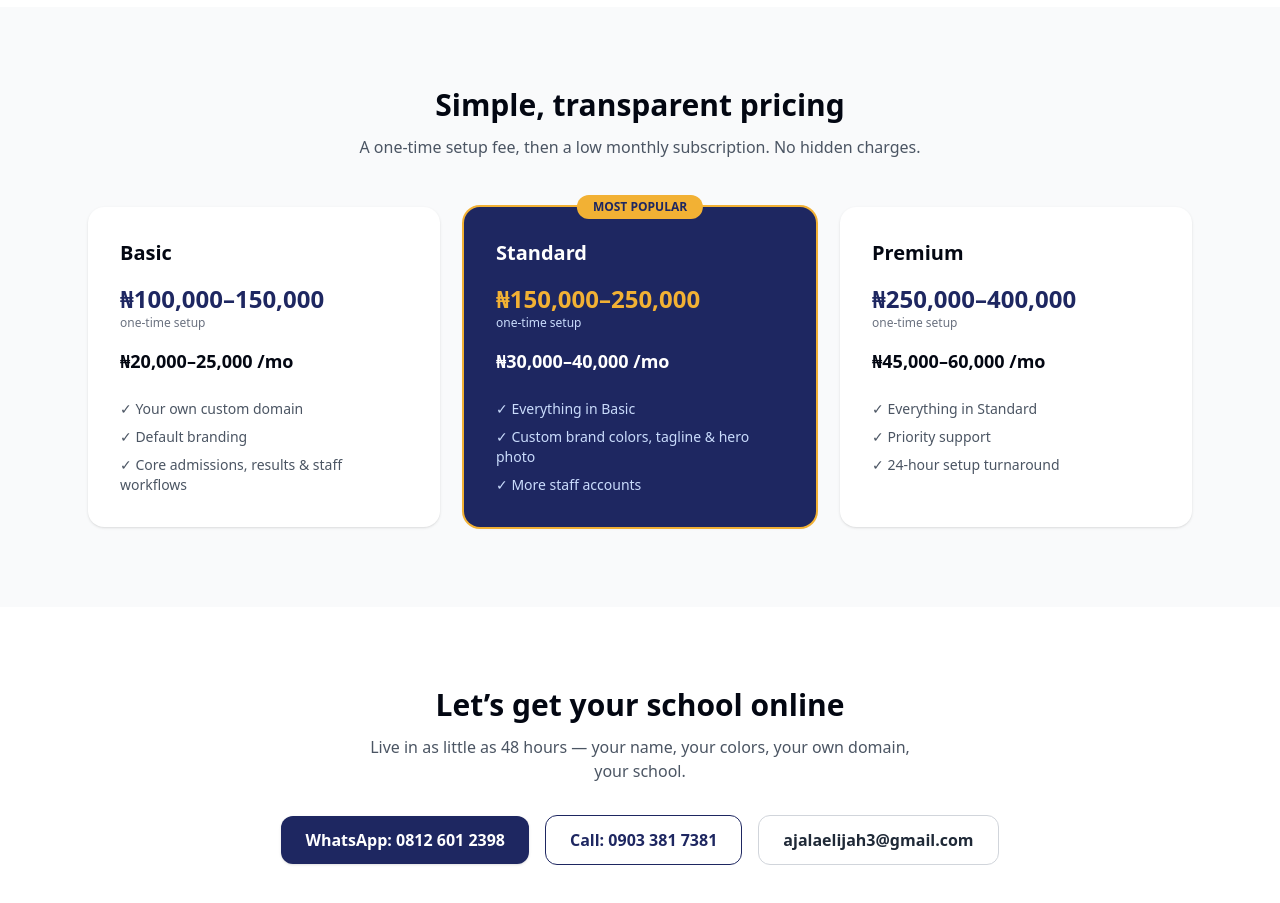
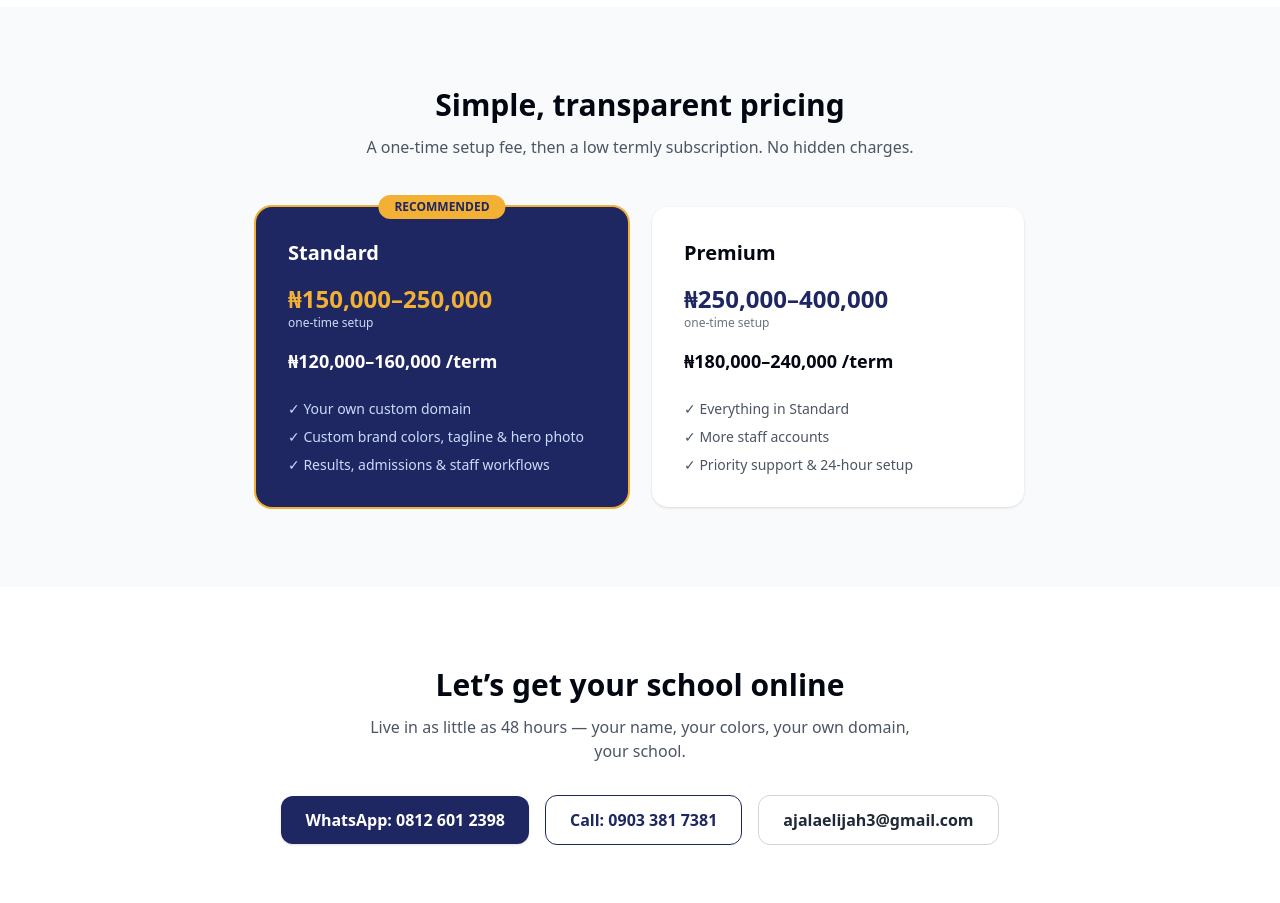
Before and after one commit to Gibbie03/Intellect-schools, a Next.js app: page / in a window 1280 px wide. Shown: the part 1160-2063 px from the top of the page. Built offline with nearby package versions, Linux system fonts and the light colour scheme; no server answers; the database is empty.

Commit message:
Collapse landing page pricing to two tiers, billed per term
Drop Basic now that custom colors and a custom domain are baseline for
every school — Standard becomes the entry tier, Premium stays the upsell
(more staff accounts, priority support, faster setup).

```diff
--- a/components/LandingPage.tsx
+++ b/components/LandingPage.tsx
@@ -36,24 +36,17 @@ const features = [
 
 const tiers = [
   {
-    name: 'Basic',
-    setup: '₦100,000–150,000',
-    monthly: '₦20,000–25,000',
-    features: ['Your own custom domain', 'Default branding', 'Core admissions, results & staff workflows'],
-    highlight: false,
-  },
-  {
     name: 'Standard',
     setup: '₦150,000–250,000',
-    monthly: '₦30,000–40,000',
-    features: ['Everything in Basic', 'Custom brand colors, tagline & hero photo', 'More staff accounts'],
+    term: '₦120,000–160,000',
+    features: ['Your own custom domain', 'Custom brand colors, tagline & hero photo', 'Results, admissions & staff workflows'],
     highlight: true,
   },
   {
     name: 'Premium',
     setup: '₦250,000–400,000',
-    monthly: '₦45,000–60,000',
-    features: ['Everything in Standard', 'Priority support', '24-hour setup turnaround'],
+    term: '₦180,000–240,000',
+    features: ['Everything in Standard', 'More staff accounts', 'Priority support & 24-hour setup'],
     highlight: false,
   },
 ];
@@ -114,9 +107,9 @@ export default function LandingPage() {
         <div className="mx-auto max-w-6xl px-6">
           <h2 className="text-center text-3xl font-extrabold text-gray-950">Simple, transparent pricing</h2>
           <p className="mx-auto mt-3 max-w-2xl text-center text-gray-600">
-            A one-time setup fee, then a low monthly subscription. No hidden charges.
+            A one-time setup fee, then a low termly subscription. No hidden charges.
           </p>
-          <div className="mt-12 grid grid-cols-1 gap-6 md:grid-cols-3">
+          <div className="mt-12 grid grid-cols-1 gap-6 md:grid-cols-2 md:max-w-3xl md:mx-auto">
             {tiers.map((t) => (
               <div
                 key={t.name}
@@ -126,7 +119,7 @@ export default function LandingPage() {
               >
                 {t.highlight && (
                   <span className="absolute -top-3 left-1/2 -translate-x-1/2 rounded-full bg-[#F2B134] px-4 py-1 text-xs font-bold text-[#1E2761]">
-                    MOST POPULAR
+                    RECOMMENDED
                   </span>
                 )}
                 <h3 className="text-xl font-bold">{t.name}</h3>
@@ -134,7 +127,7 @@ export default function LandingPage() {
                   {t.setup}
                 </p>
                 <p className={`text-xs ${t.highlight ? 'text-[#CADCFC]' : 'text-gray-500'}`}>one-time setup</p>
-                <p className="mt-4 text-lg font-bold">{t.monthly} /mo</p>
+                <p className="mt-4 text-lg font-bold">{t.term} /term</p>
                 <ul className="mt-6 space-y-2 text-sm">
                   {t.features.map((f) => (
                     <li key={f} className={t.highlight ? 'text-[#CADCFC]' : 'text-gray-600'}>
```
